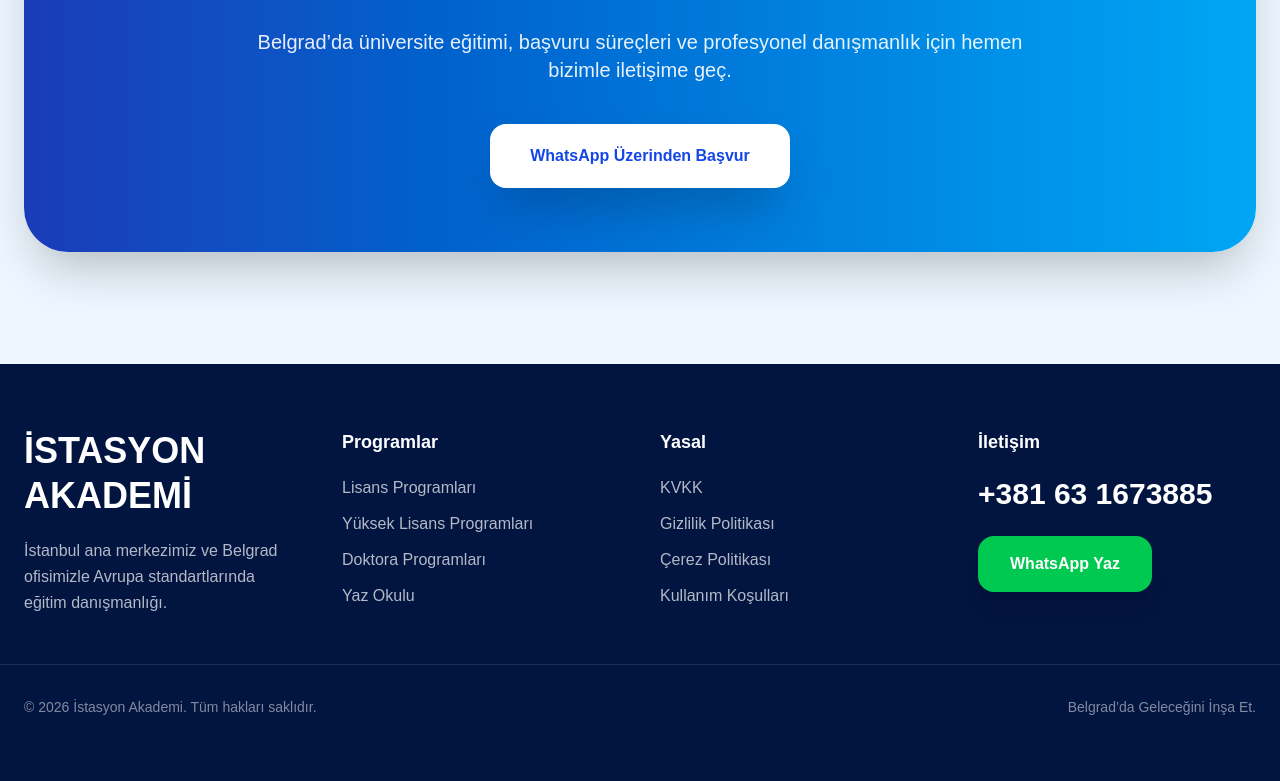
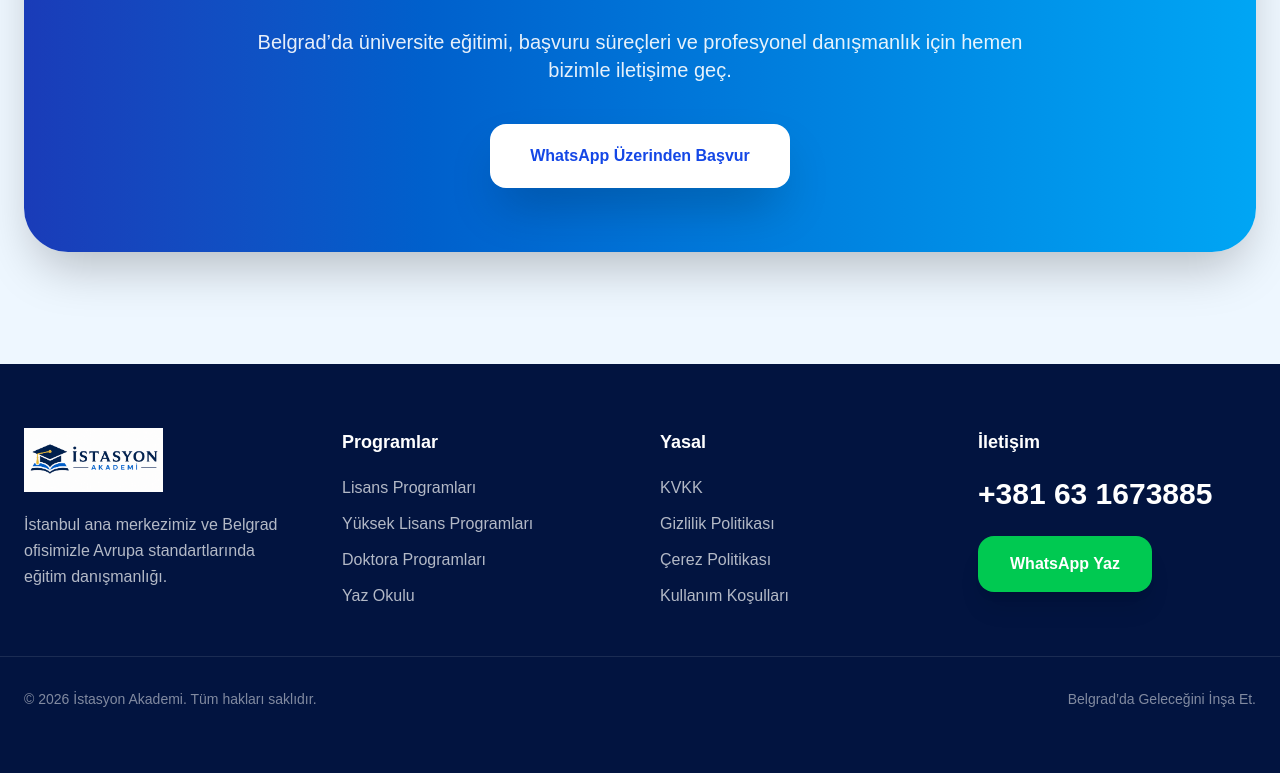
Before and after one commit to aykutkaryeditepe-spec/education-site, a Next.js app: page / in a window 1280 px wide. Shown: the part 6865-7646 px from the top of the page. Built offline with nearby package versions, Linux system fonts and the light colour scheme.

Commit message:
add official istasyon logos

```diff
--- a/app/layout.tsx
+++ b/app/layout.tsx
@@ -3,7 +3,10 @@ import "./globals.css";
 
 export const metadata: Metadata = {
   title: "İstasyon Akademi",
-  description: "Belgrad'da Üniversite Eğitimi",
+  description: "Belgrad ve Avrupa Üniversite Danışmanlığı",
+  icons: {
+    icon: "/images/favicon.png",
+  },
 };
 
 export default function RootLayout({
--- a/app/page.tsx
+++ b/app/page.tsx
@@ -560,9 +560,11 @@ export default function Home() {
       <footer id="iletisim" className="bg-[#021440] text-white py-16">
         <div className="max-w-7xl mx-auto px-6 grid lg:grid-cols-4 gap-10 items-start">
           <div>
-            <h3 className="text-4xl font-black leading-tight">
-              İSTASYON<br />AKADEMİ
-            </h3>
+            <img
+              src="/images/logo-white.png"
+              alt="İstasyon Akademi"
+              className="h-16 w-auto object-contain"
+            />
             <p className="mt-5 text-white/70 leading-relaxed max-w-xs">
               İstanbul ana merkezimiz ve Belgrad ofisimizle Avrupa standartlarında eğitim danışmanlığı.
             </p>
```
